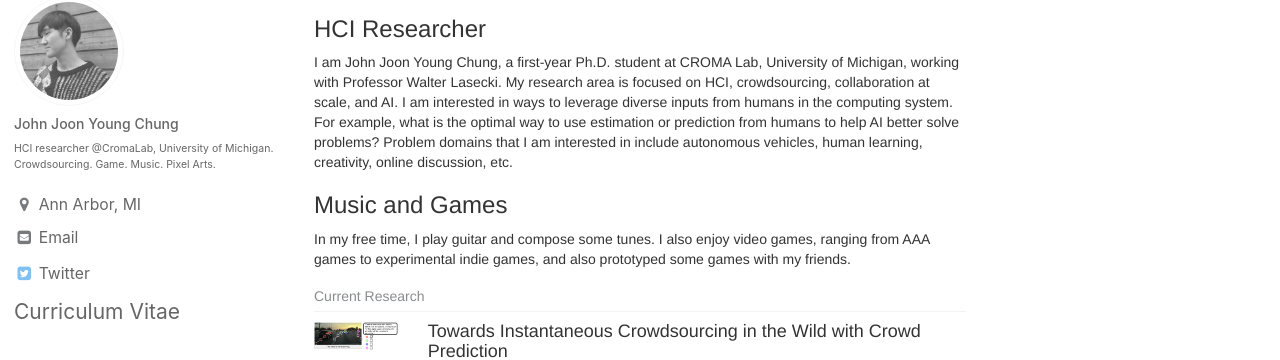
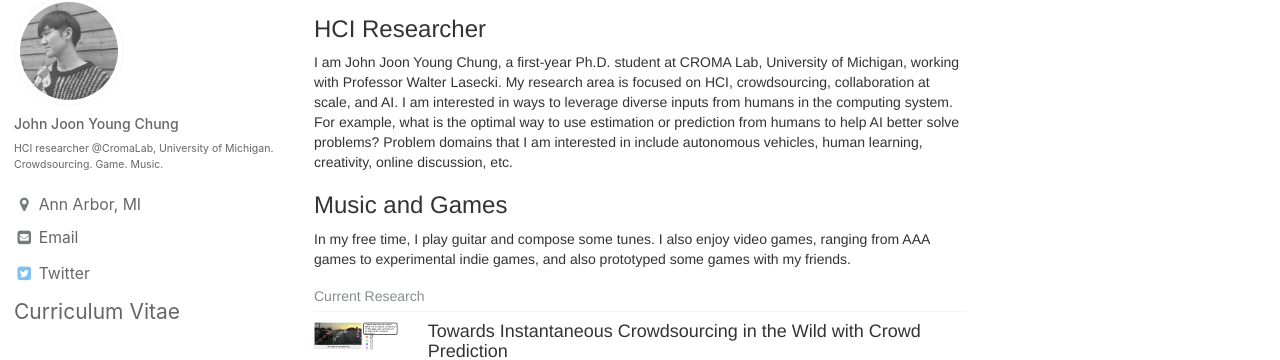
Before and after one commit to johnr0/johnr0.github.io, a Jekyll site: the page built from index.html, in a window 1280 px wide. Shown: the part 91-451 px from the top of the page. Built offline with Jekyll 4.4.1, drawn with Linux system fonts in a browser that asks for light colours; the list of posts is cut into pages by our own code.

Commit message:
pub update

```diff
--- a/_config.yml
+++ b/_config.yml
@@ -85,7 +85,7 @@ analytics:
 author:
   name             : "John Joon Young Chung"
   avatar           : "/assets/image/john.jpg"
-  bio              : "HCI researcher @CromaLab, University of Michigan. Crowdsourcing. Game. Music. Pixel Arts."
+  bio              : "HCI researcher @CromaLab, University of Michigan. Crowdsourcing. Game. Music."
   location         : "Ann Arbor, MI"
   email            : 'jjyc@umich.edu'
   uri              :
```
